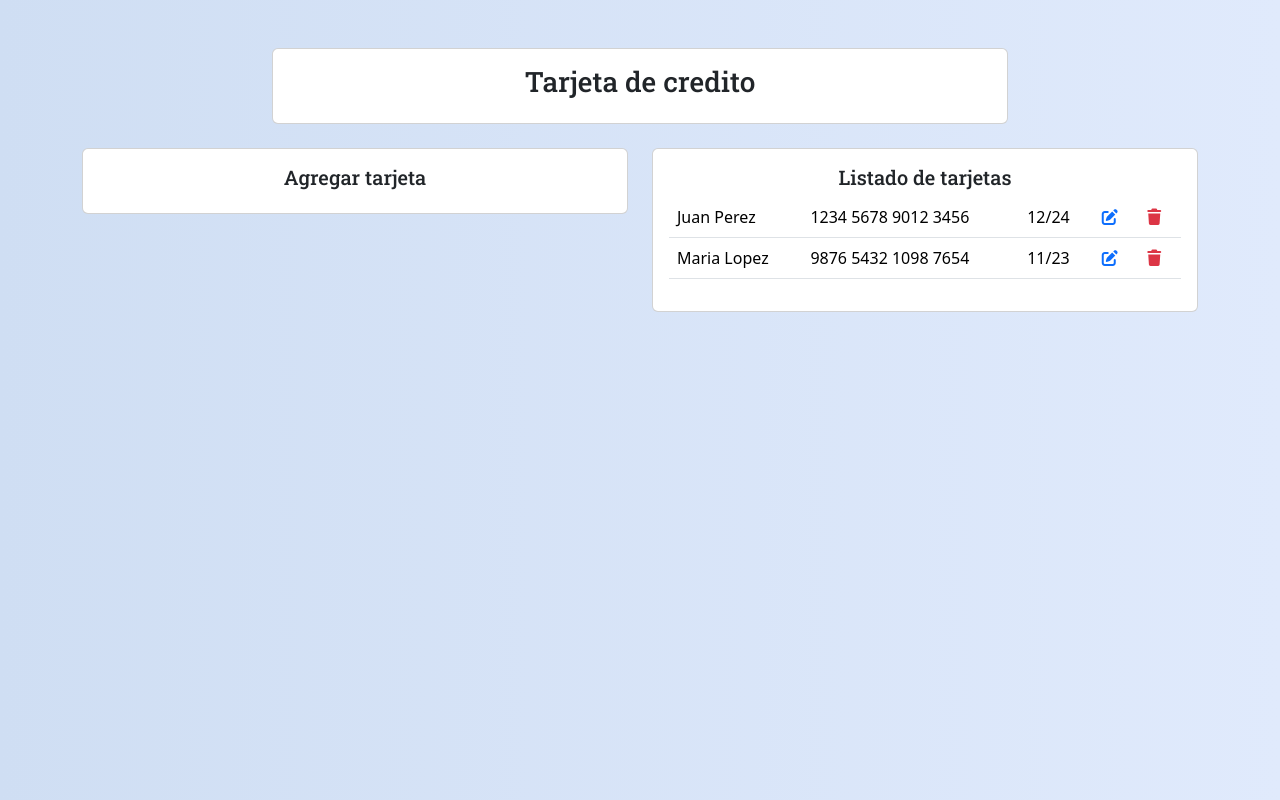
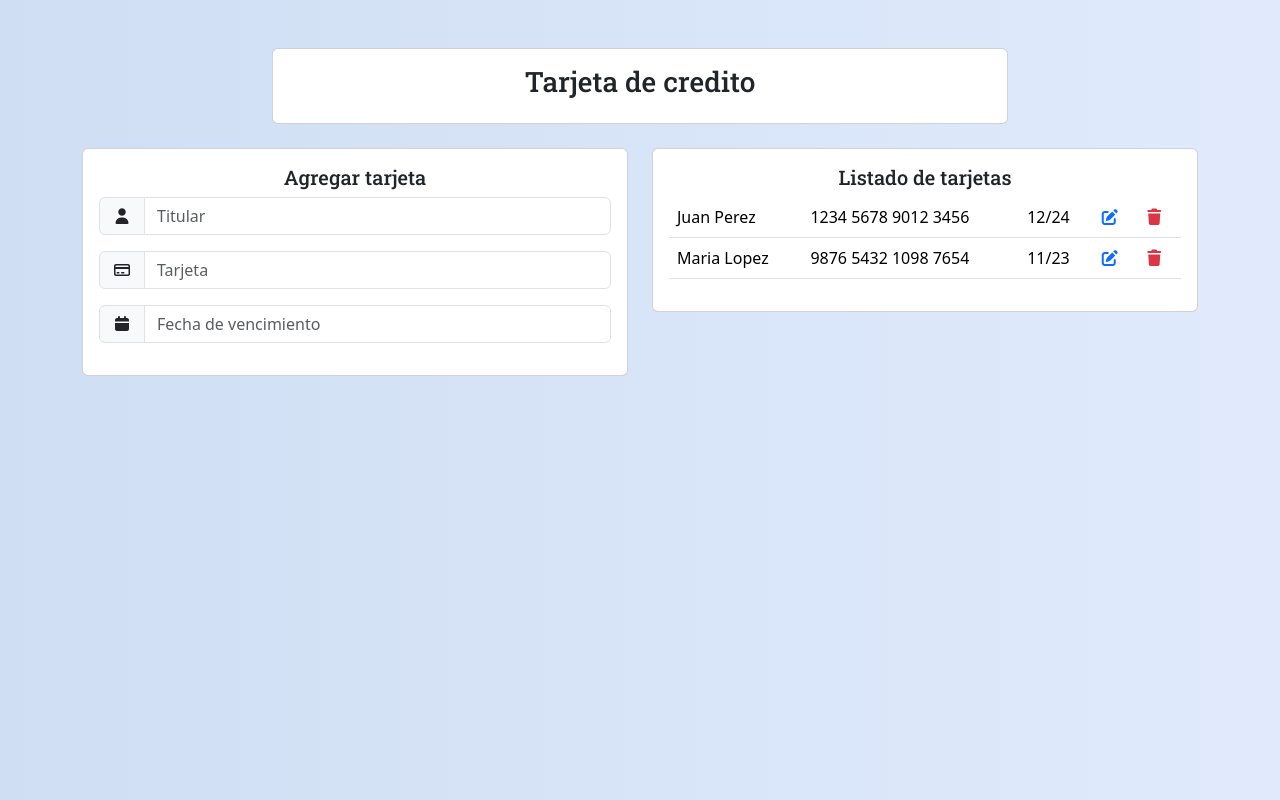
Before and after one commit to Duvan2662/CRUD-Angular-.NET-SQL-server, an Angular app: page / in a window 1280 px wide. Built offline with nearby package versions, Linux system fonts and the light colour scheme.

Commit message:
Revisar en casa

```diff
--- a/src/app/components/tarjeta-credito/tarjeta-credito.component.html
+++ b/src/app/components/tarjeta-credito/tarjeta-credito.component.html
@@ -20,6 +20,32 @@
       <div class="card">
         <div class="card-body">
           <h5 class="titulo">Agregar tarjeta</h5>
+
+          <form>
+
+            <div class="input-group mb-3">
+              <span class="input-group-text">
+                <i class="fa-solid fa-user"></i>
+              </span>
+              <input type="text" class="form-control" placeholder="Titular">
+            </div>
+
+            <div class="input-group mb-3">
+              <span class="input-group-text">
+                <i class="fa-regular fa-credit-card"></i>
+              </span>
+              <input type="text" class="form-control" placeholder="Tarjeta">
+            </div>
+
+            <div class="input-group mb-3">
+              <span class="input-group-text">
+                <i class="fa-solid fa-calendar"></i>
+              </span>
+              <input type="text" class="form-control" placeholder="Fecha de vencimiento">
+            </div>
+
+          </form>
+
         </div>
       </div>
     </div>
```
